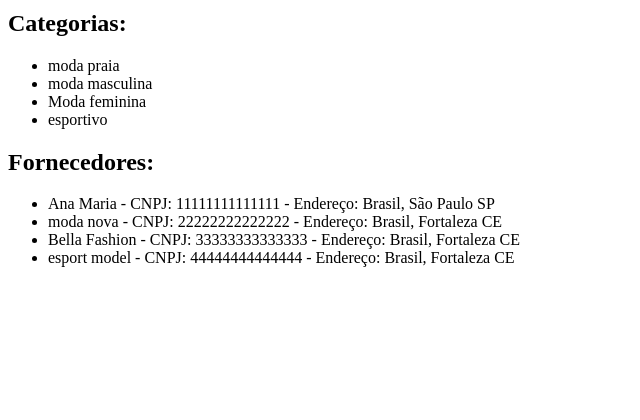
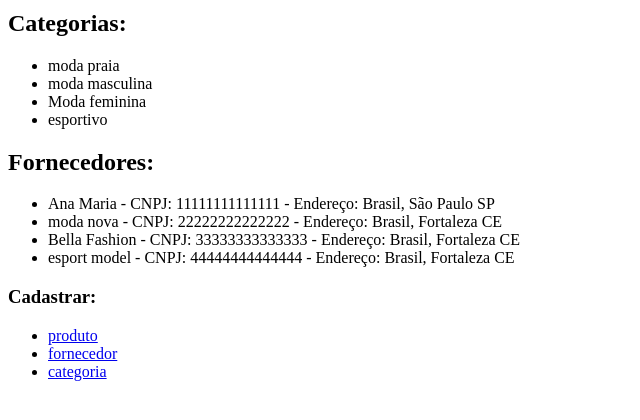
Before and after one commit to Gabriella-Aquino/DSW---produtos-de-estoque---atividade, a Django app: page / in a window 1280 px wide. Shown: the part 263-683 px from the top of the page, without its empty margins (0-640 px from the left). Run offline with Django 5.2, Linux system fonts and the light colour scheme; data comes from the database, SQL or seed files in the repository; both versions use the stored data as it was after the commit.

Commit message:
atividade de formularios

```diff
--- a/estoque/templates/index.html
+++ b/estoque/templates/index.html
@@ -47,5 +47,14 @@
         {% endfor %}
       </ul>
     </section>
+
+    <section>
+      <h3>Cadastrar:</h3>
+      <ul>
+        <li><a href="cadastrar-produto">produto</a></li>
+        <li><a href="cadastrar-fornecedor">fornecedor</a></li>
+        <li><a href="cadastrar-categoria">categoria</a></li>
+    </ul>
+    </section>
   </body>
 </html>
--- a/estoque/urls.py
+++ b/estoque/urls.py
@@ -1,7 +1,10 @@
 from django.urls import path
-from .views import index, detalheProduto
+from .views import index, detalheProduto, produtoForm, fornecedorForm, categoriaForm
 
 urlpatterns = [
     path('', index ,name='index'),
-    path('detalhes-produto/<int:id>/', detalheProduto, name='detalhe-produto')
+    path('detalhes-produto/<int:id>/', detalheProduto, name='detalhe-produto'),
+    path('cadastrar-produto/', produtoForm, name='cadastrar-produto'),
+    path('cadastrar-fornecedor/', fornecedorForm, name='cadastrar-fornecedor'),
+    path('cadastrar-categoria/', categoriaForm, name='cadastrar-categoria'),
 ]
--- a/estoque/views.py
+++ b/estoque/views.py
@@ -1,5 +1,7 @@
-from django.shortcuts import render, HttpResponse, get_object_or_404
+from django.shortcuts import render, HttpResponse, get_object_or_404, HttpResponsePermanentRedirect
+from django.urls import reverse
 from .models import Categoria, Fornecedor, Produto
+from .forms import ProdutoForm, FornecedorForm, CategoriaForm
 
 def index(request):
   produtos = Produto.objects.all()
@@ -18,3 +20,55 @@ def detalheProduto(request, id):
   produto = get_object_or_404(Produto, pk=id)
   context = {'produto': produto}
   return render(request, 'detalhe.html', context)
+
+def produtoForm(request):
+  if request.method == "POST":
+    form = ProdutoForm(request.POST)
+    if form.is_valid():
+      produto = Produto()
+      produto.nome = form.cleaned_data['nome']
+      produto.codigo = form.cleaned_data['codigo']
+      produto.descricao = form.cleaned_data['descricao']
+      produto.preco = form.cleaned_data['preco']
+      produto.quantidade_estoque = form.cleaned_data['quantidade_estoque']
+      produto.fornecedor = form.cleaned_data['fornecedor']
+      produto.save()
+      produto.categoria.set(form.cleaned_data['categorias'])
+      return HttpResponsePermanentRedirect(reverse('index'))
+    else:
+      form = ProdutoForm(request.post)
+  else:
+    form = ProdutoForm()
+  return render(request, "cadastro.html", {'form': form})
+
+
+def fornecedorForm(request):
+  if request.method == "POST":
+    form = FornecedorForm(request.POST)
+    if form.is_valid():
+      fornecedor = Fornecedor()
+      fornecedor.nome = form.cleaned_data['nome']
+      fornecedor.cnpj = form.cleaned_data['cnpj']
+      fornecedor.endereco = form.cleaned_data['endereco']
+      fornecedor.save()
+      return HttpResponsePermanentRedirect(reverse('index'))
+    else:
+      form = FornecedorForm(request.post)
+  else:
+    form = FornecedorForm()
+  return render(request, 'cadastro.html', {'form': form})
+
+def categoriaForm(request):
+  if request.method == 'POST':
+    form = CategoriaForm(request.POST)
+    if form.is_valid():
+      categoria = Categoria()
+      categoria.nome = form.cleaned_data['nome']
+      categoria.save()
+      return HttpResponsePermanentRedirect(reverse('index'))
+    else:
+      form = CategoriaForm(request.POST)
+  else:
+    form = CategoriaForm()
+
+  return render(request, 'cadastro.html', {'form' : form})
```
Also changed, not shown: estoque/forms.py (added, +19 -0 lines), estoque/templates/cadastro.html (added, +15 -0 lines), db.sqlite3.
